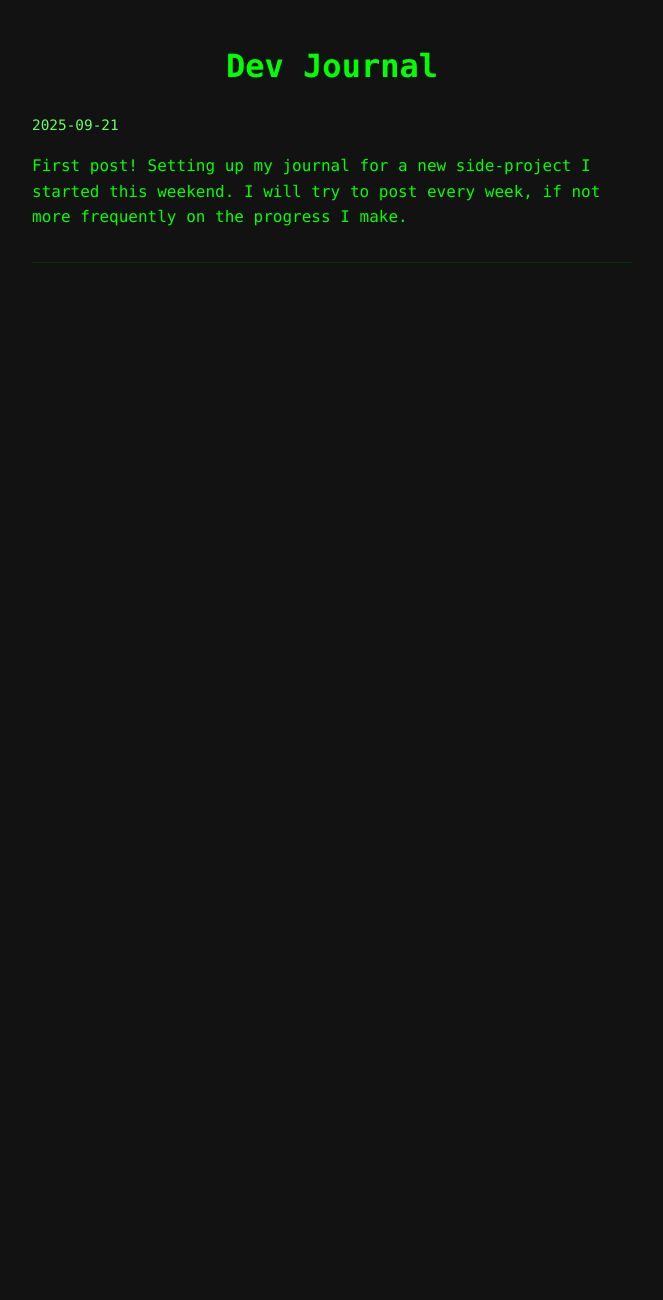
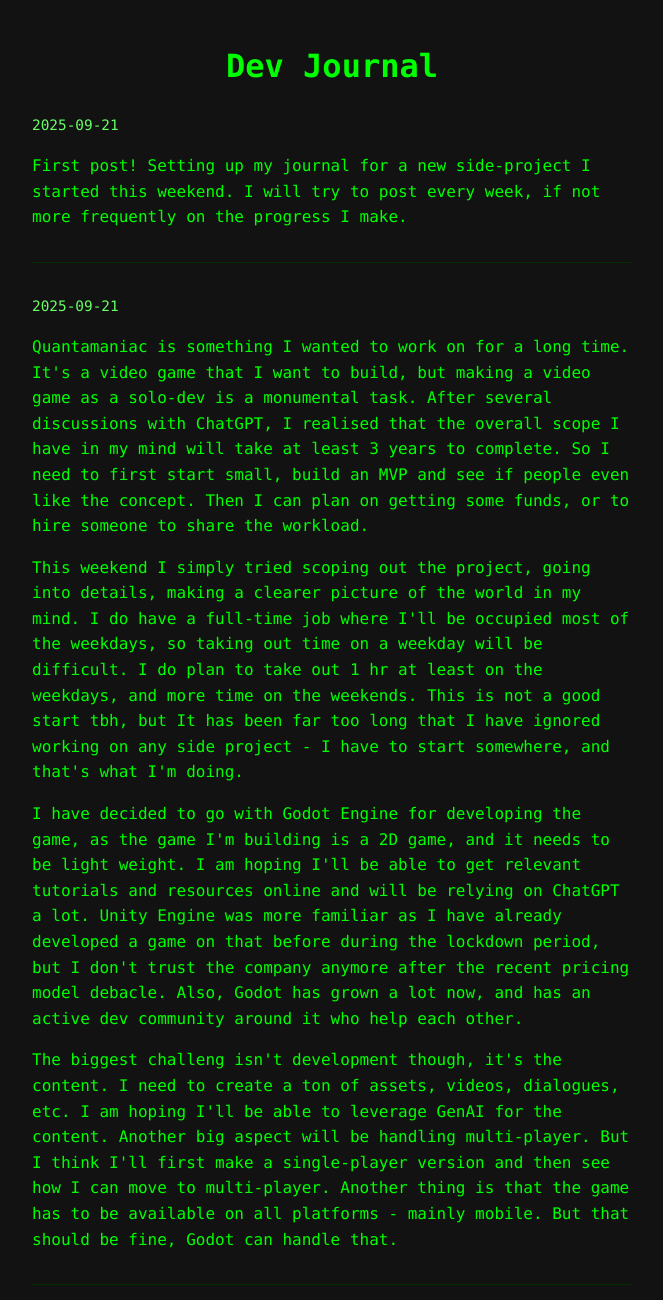
Before and after one commit to harivansi/devlog-quantamaniac, a plain HTML site: page index.html in a window 1280 px wide. Shown: the whole page, without its empty margins (308-971 px from the left). Before the commit the page ends 800 px from the top, so only its background shows below. Drawn offline with Linux system fonts and the light colour scheme.

Commit message:
Update index.html

```diff
--- a/index.html
+++ b/index.html
@@ -43,5 +43,22 @@
     <p>First post! Setting up my journal for a new side-project I started this weekend. I will try to post every week, if not more frequently on the progress I make. </p>
   </div>
 
+  <div class="entry">
+    <div class="date">2025-09-21</div>
+    <p>Quantamaniac is something I wanted to work on for a long time. It's a video game that I want to build, but making a video game as a solo-dev is a monumental task.
+      After several discussions with ChatGPT, I realised that the overall scope I have in my mind will take at least 3 years to complete. So I need to first start small,
+      build an MVP and see if people even like the concept. Then I can plan on getting some funds, or to hire someone to share the workload. </p>
+    <p>This weekend I simply tried scoping out the project, going into details, making a clearer picture of the world in my mind. I do have a full-time job where I'll be
+    occupied most of the weekdays, so taking out time on a weekday will be difficult. I do plan to take out 1 hr at least on the weekdays, and more time on the weekends.
+     This is not a good start tbh, but It has been far too long that I have ignored working on any side project - I have to start somewhere, and that's what I'm doing.</p>
+    <p>I have decided to go with Godot Engine for developing the game, as the game I'm building is a 2D game, and it needs to be light weight. I am hoping I'll be able to
+      get relevant tutorials and resources online and will be relying on ChatGPT a lot. Unity Engine was more familiar as I have already developed a game on that before
+    during the lockdown period, but I don't trust the company anymore after the recent pricing model debacle. Also, Godot has grown a lot now, and has an active dev
+    community around it who help each other.</p>
+    <p>The biggest challeng isn't development though, it's the content. I need to create a ton of assets, videos, dialogues, etc. I am hoping I'll be able to leverage GenAI
+    for the content. Another big aspect will be handling multi-player. But I think I'll first make a single-player version and then see how I can move to multi-player.
+    Another thing is that the game has to be available on all platforms - mainly mobile. But that should be fine, Godot can handle that.</p>
+  </div>
+
 </body>
 </html>
```
